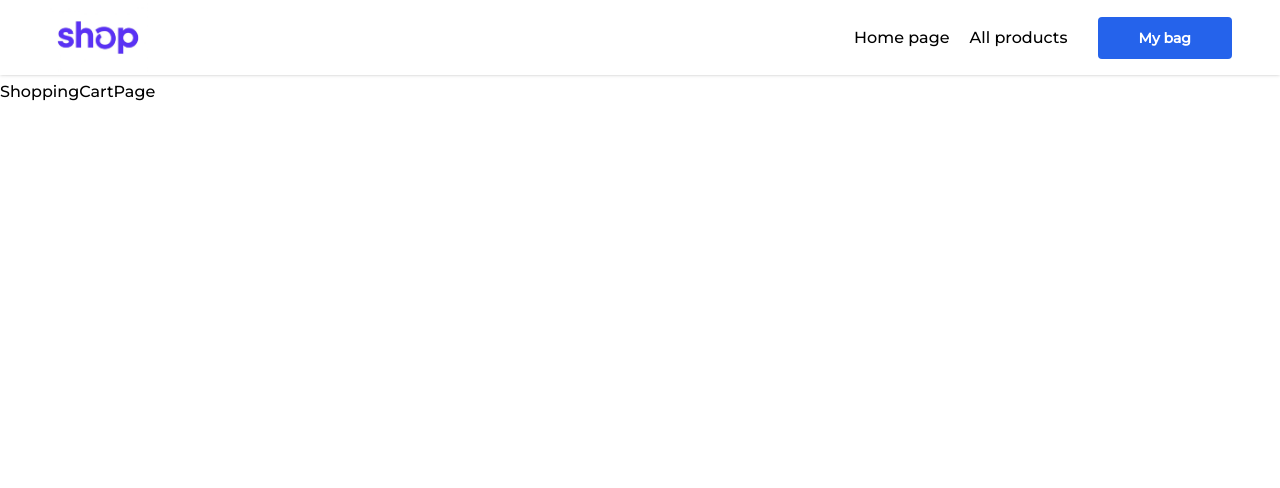
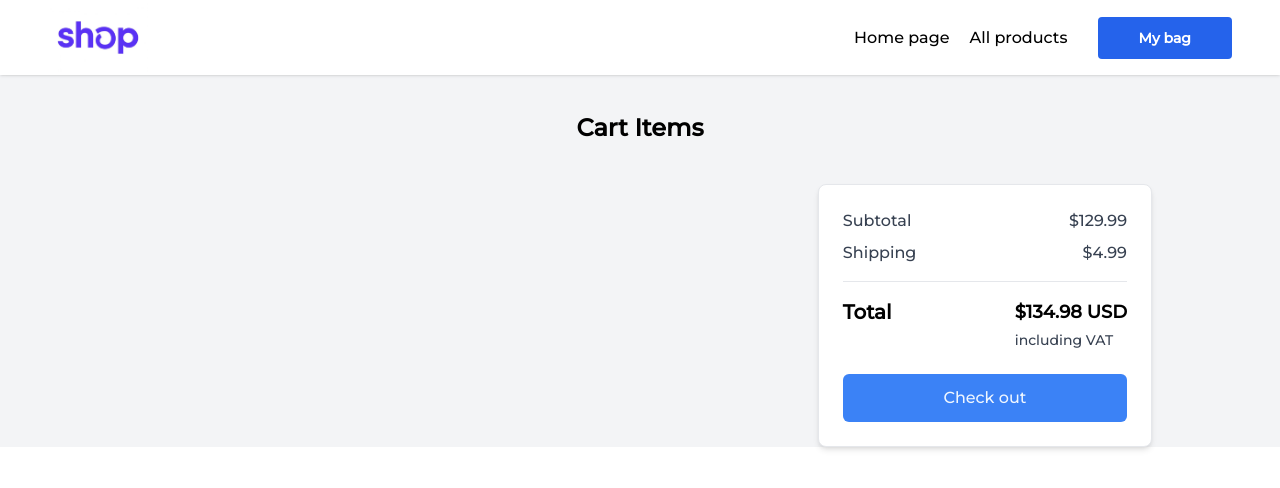
Before and after one commit to asadbekme/next-shop, a Next.js app: page /shopping-cart in a window 1280 px wide. Shown: the top 488 px of the page. Built offline with nearby package versions, Linux system fonts and the light colour scheme.

Commit message:
fix: shopping cart page ui

```diff
--- a/src/app/(.)product/[id]/page.tsx
+++ b/src/app/(.)product/[id]/page.tsx
@@ -4,8 +4,8 @@ import { useEffect, useState } from "react";
 import { useParams, useRouter } from "next/navigation";
 import { ProductType } from "@/interfaces";
 import { Dialog } from "@headlessui/react";
-import { StarIcon as StarIconOutline } from "@heroicons/react/24/outline";
-import { StarIcon } from "@heroicons/react/24/solid";
+// import { StarIcon as StarIconOutline } from "@heroicons/react/24/outline";
+// import { StarIcon } from "@heroicons/react/24/solid";
 import ReactStars from "react-stars";
 import toast from "react-hot-toast";
 import CustomImage from "@/components/image";
@@ -21,7 +21,6 @@ const ProductDetailModal = () => {
   const handleAddToCart = () => {
     const products: ProductType[] =
       JSON.parse(localStorage.getItem("carts") as string) || [];
-    // console.log(products);
 
     const isExistingProduct = products.find((item) => item.id === product?.id);
 
--- a/src/app/globals.css
+++ b/src/app/globals.css
@@ -7,3 +7,11 @@
     @apply border px-5 md:px-10 py-2.5 rounded font-semibold transition duration-200 ease-out;
   }
 }
+
+@layer utilities {
+  input[type="number"]::-webkit-inner-spin-button,
+  input[type="number"]::-webkit-outer-spin-button {
+    -webkit-appearance: none;
+    margin: 0;
+  }
+}
--- a/src/app/shopping-cart/page.tsx
+++ b/src/app/shopping-cart/page.tsx
@@ -1,5 +1,136 @@
+"use client";
+
+import CustomImage from "@/components/image";
+import { ProductType } from "@/interfaces";
+import { StarIcon as StarIconOutline } from "@heroicons/react/24/outline";
+import { StarIcon } from "@heroicons/react/24/solid";
+
 const ShoppingCartPage = () => {
-  return <div className="mt-20">ShoppingCartPage</div>;
+  const products: ProductType[] =
+    JSON.parse(localStorage.getItem("carts") as string) || [];
+
+  return (
+    <div className="bg-gray-100 pt-28">
+      <h1 className="mb-10 text-center text-2xl font-bold">Cart Items</h1>
+      <div className="mx-auto max-w-5xl justify-center px-6 md:flex md:space-x-6 xl:px-0">
+        <div className="rounded-lg md:w-2/3">
+          {products.map((product) => (
+            <div
+              key={product.id}
+              className="justify-between mb-6 rounded-lg bg-white p-6 shadow-md sm:flex sm:justify-start"
+            >
+              <div className="relative w-52">
+                <CustomImage product={product} fill />
+              </div>
+              <div className="sm:ml-4 sm:flex sm:w-full gap-x-4 sm:justify-between">
+                <div className="mt-5 sm:mt-0">
+                  <h2 className="text-lg font-bold text-gray-900 line-clamp-1">
+                    {product.title}
+                  </h2>
+                  <p className="mt-1 text-xs text-gray-700 line-clamp-2">
+                    {product.description}
+                  </p>
+                  <div className="flex items-center text-sm my-4">
+                    <p>{product?.rating.rate}</p>
+                    {product?.rating.rate && (
+                      <div className="flex items-center ml-2 mr-6">
+                        {Array.from(
+                          {
+                            length: Math.floor(product.rating.rate),
+                          },
+                          (_, i) => (
+                            <StarIcon
+                              key={i}
+                              className="h-4 w-4 text-yellow-500"
+                            />
+                          )
+                        )}
+                        {Array.from(
+                          {
+                            length: 5 - Math.floor(product.rating.rate),
+                          },
+                          (_, i) => (
+                            <StarIconOutline
+                              key={i}
+                              className="h-4 w-4 text-yellow-500"
+                            />
+                          )
+                        )}
+                      </div>
+                    )}
+                    <p className="text-blue-600 hover:underline cursor-pointer text-xs">
+                      See all {product?.rating.count} reviews
+                    </p>
+                  </div>
+                </div>
+                <div className="mt-4 flex justify-between sm:space-y-6 sm:mt-0 sm:block sm:space-x-6">
+                  <div className="flex items-center border-gray-100">
+                    <span className="cursor-pointer rounded-l bg-gray-100 py-1 px-3.5 duration-100 hover:bg-blue-500 hover:text-blue-50">
+                      {" "}
+                      -{" "}
+                    </span>
+                    <input
+                      className="h-8 w-8 border bg-white text-center text-xs outline-none"
+                      type="number"
+                      value={product.quantity}
+                      min="1"
+                    />
+                    <span className="cursor-pointer rounded-r bg-gray-100 py-1 px-3 duration-100 hover:bg-blue-500 hover:text-blue-50">
+                      {" "}
+                      +{" "}
+                    </span>
+                  </div>
+                  <div className="flex items-center space-x-4">
+                    <p className="text-sm">
+                      {product.price.toLocaleString("en-US", {
+                        style: "currency",
+                        currency: "usd",
+                      })}
+                    </p>
+                    <svg
+                      xmlns="http://www.w3.org/2000/svg"
+                      fill="none"
+                      viewBox="0 0 24 24"
+                      stroke-width="1.5"
+                      stroke="currentColor"
+                      className="h-5 w-5 cursor-pointer duration-150 hover:text-red-500"
+                    >
+                      <path
+                        stroke-linecap="round"
+                        stroke-linejoin="round"
+                        d="M6 18L18 6M6 6l12 12"
+                      />
+                    </svg>
+                  </div>
+                </div>
+              </div>
+            </div>
+          ))}
+        </div>
+        <div className="mt-6 h-full rounded-lg border bg-white p-6 shadow-md md:mt-0 md:w-1/3">
+          <div className="mb-2 flex justify-between">
+            <p className="text-gray-700">Subtotal</p>
+            <p className="text-gray-700">$129.99</p>
+          </div>
+          <div className="flex justify-between">
+            <p className="text-gray-700">Shipping</p>
+            <p className="text-gray-700">$4.99</p>
+          </div>
+          <hr className="my-4" />
+          <div className="flex justify-between">
+            <p className="text-xl font-bold">Total</p>
+            <div>
+              <p className="mb-1 text-lg font-bold">$134.98 USD</p>
+              <p className="text-sm text-gray-700">including VAT</p>
+            </div>
+          </div>
+          <button className="mt-6 w-full rounded-md bg-blue-500 py-3 font-medium  text-blue-50 hover:bg-blue-600">
+            Check out
+          </button>
+        </div>
+      </div>
+    </div>
+  );
 };
 
 export default ShoppingCartPage;
```
